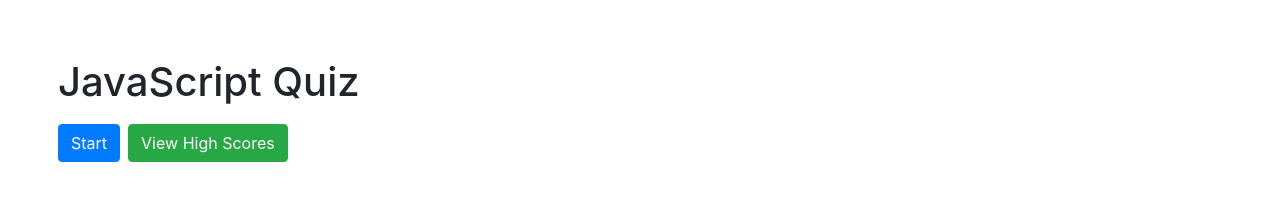
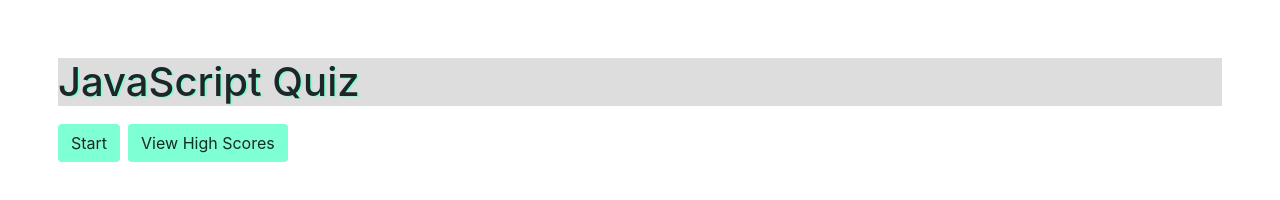
Before and after one commit to amargolies88/code-quiz, a plain HTML site: page index.html in a window 1280 px wide. Drawn offline with nearby package versions, Linux system fonts and the light colour scheme.

```diff
--- a/assets/css/style.css
+++ b/assets/css/style.css
@@ -16,3 +16,20 @@
 .row{
     margin: 10px 10px 10px 10px;
 }
+
+.header-text{
+    text-shadow: 2px 1px aquamarine;
+    background-color: #dddddd;
+}
+
+.btn-myprime{
+    background-color: aquamarine;
+}
+
+.btn-myprime:hover:enabled, .btn-myprime:active{
+    background-color: chartreuse;
+}
+
+.btn-myprime:disabled{
+    background-color: #aaaaaa;
+}
--- a/assets/js/script.js
+++ b/assets/js/script.js
@@ -8,10 +8,10 @@ let header = $("<div>").addClass("row no-gutters header-row");
 mainContainer.append(header);
 
 //Build Page Title
-let headerTitleCol = $("<div>").addClass("col-auto mr-2")
+let headerTitleCol = $("<div>").addClass("col-12")
 header.append(headerTitleCol);
 
-let headerText = $("<h1>JavaScript Quiz</h1>");
+let headerText = $("<h1>JavaScript Quiz</h1>").addClass("header-text");
 headerTitleCol.append(headerText);
 
 //Build Button Splash Area
@@ -23,7 +23,7 @@ let startButtonCol = $("<div>").addClass("col-auto mr-2");
 questionRow.append(startButtonCol);
 
 //Start Button
-let splashButtonStart = $("<button>Start</button>").addClass("btn btn-primary");
+let splashButtonStart = $("<button>Start</button>").addClass("btn btn-myprime");
 startButtonCol.append(splashButtonStart);
 
 //build View High Scores Button Col
@@ -31,7 +31,7 @@ let viewScoresCol = $("<div>").addClass("col-auto");
 questionRow.append(viewScoresCol);
 
 //Build View High Scores Button
-let viewScoresBtn = $("<button>").addClass("btn btn-success");
+let viewScoresBtn = $("<button>").addClass("btn btn-myprime");
 viewScoresCol.append(viewScoresBtn);
 viewScoresBtn.text("View High Scores");
 
@@ -164,7 +164,7 @@ function startQuiz() {
         let retryBtnCol = $("<div>").addClass("col-auto mr-2 retry-btn-col")
         questionTitleCol.after(retryBtnCol);
 
-        let retryBtn = $("<button>Retry</button>").addClass("btn btn-primary");
+        let retryBtn = $("<button>Retry</button>").addClass("btn btn-myprime");
         retryBtnCol.append(retryBtn);
         retryBtn.prop("disabled", true);
         retryBtn.click(startQuiz);
```
Also changed, not shown: 1 other file.
